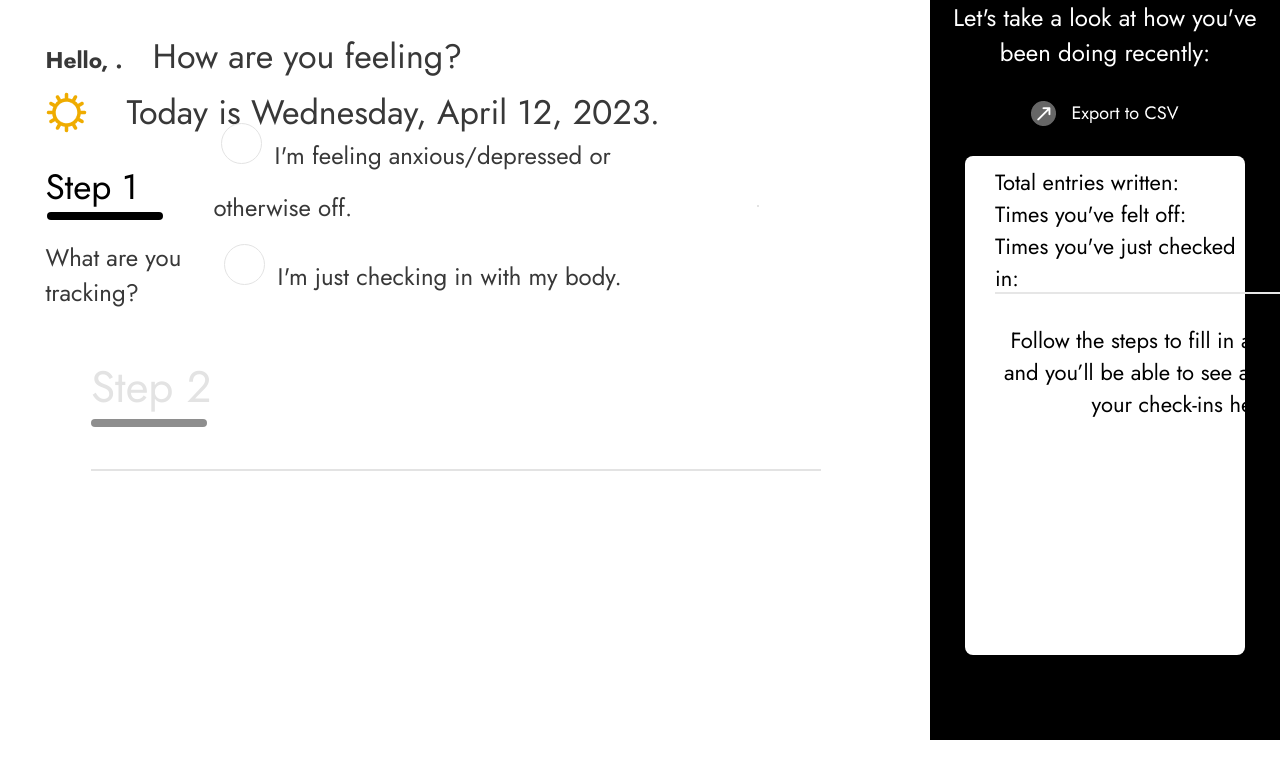
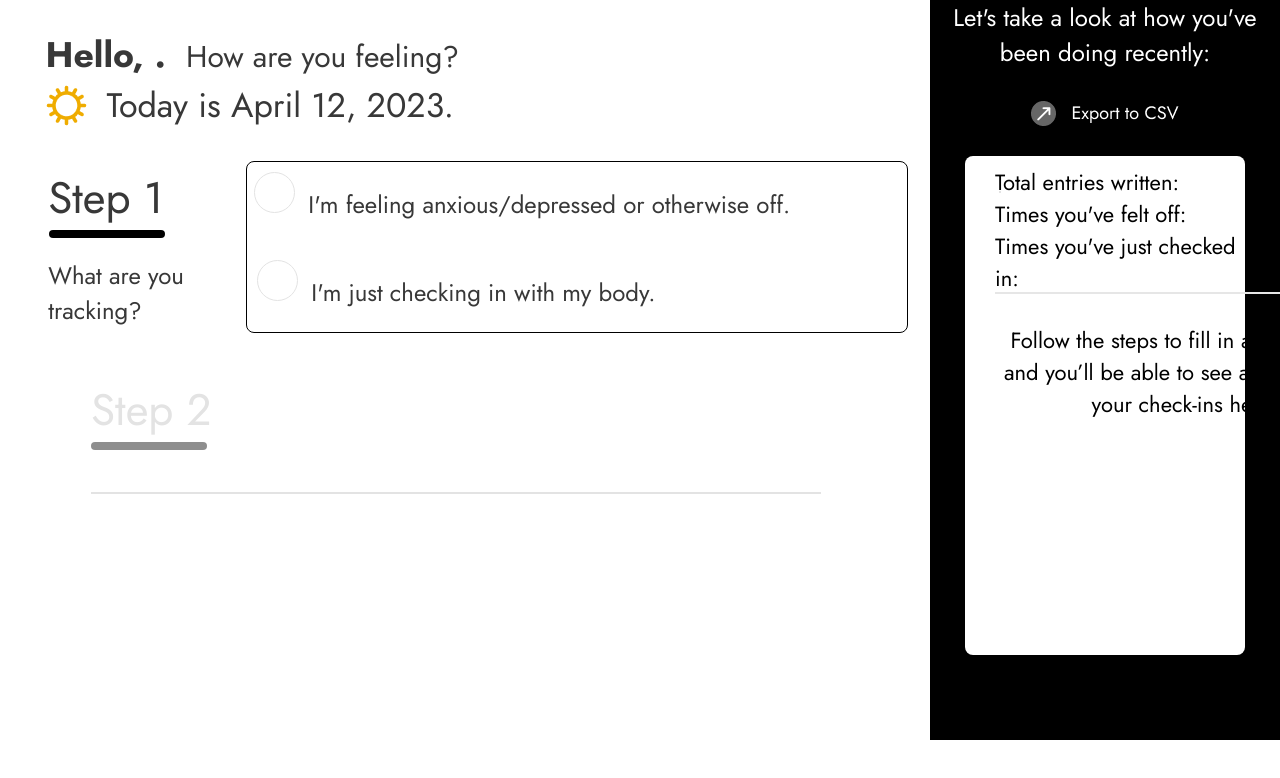
Before and after one commit to isverzh85/mindful-mood, a React (Create React App) app: page /landing-page in a window 1280 px wide. Shown: the top 778 px of the page. Built offline with nearby package versions, Linux system fonts and the light colour scheme.

Commit message:
landing page adjustments

```diff
--- a/src/Pages/Landing/Landing.js
+++ b/src/Pages/Landing/Landing.js
@@ -19,14 +19,11 @@ export const LandingPage = () => {
     const [isRadioSelected, setIsRadioSelected] = useState(false);
     const [selectedFeeling, setSelectedFeeling] = useState('');
 
-
     useEffect(() => {
       const savedName = localStorage.getItem("name");
       if (savedName) {
         setName(savedName);
       }
-      const currentDate = new Date().toLocaleDateString('en-US', { weekday: 'long', year: 'numeric', month: 'long', day: 'numeric' });
-      setDate(currentDate);
       const savedColor = localStorage.getItem("color");
       console.log(savedColor)
       if (savedColor) {
@@ -37,6 +34,15 @@ export const LandingPage = () => {
       if (savedIsAnxiousChecked) {
         setIsAnxiousChecked(savedIsAnxiousChecked === "true");
       }
+    }, []);
+
+    useEffect(() => {
+      const currentDate = new Date();
+      const month = currentDate.toLocaleString('en-US', { month: 'long' });
+      const day = currentDate.toLocaleString('en-US', { day: 'numeric' });
+      const year = currentDate.toLocaleString('en-US', { year: 'numeric' });
+      const formattedDate = `${month} ${day}, ${year}`;
+      setDate(formattedDate);
     }, []);
 
     useEffect(() => {
@@ -108,7 +114,6 @@ export const LandingPage = () => {
     }
   }, [isFinishedWriting]);
 
-
   useEffect(() => {
     const savedWritingFinished = localStorage.getItem("isWritingFinished");
     if (savedWritingFinished) {
@@ -164,9 +169,6 @@ export const LandingPage = () => {
     }
   }, [isAnxiousChecked, feelings]);
 
-
-
-
   return (
 <div className={styles.landingPage}>
   <div className={styles.stepsContainer}>
@@ -208,11 +210,12 @@ export const LandingPage = () => {
                       />
                     <span className={styles.checkingIn}>I'm just checking in with my body.</span>
                  </label>
+
+               </div>
               </div>
               <div className={styles.lineOne}></div>
+
            </div>
-           </div>
-
         <div className={styles.stepTwoContainer}>
           {!isRadioSelected && (
             <div
@@ -221,8 +224,7 @@ export const LandingPage = () => {
             }`}
           >
            Step 2
-  <div
-    className={`${styles.stepTwoUnderline} ${currentStep >= 2 ? "" : styles.grayedOutStep} ${
+          <div className={`${styles.stepTwoUnderline} ${currentStep >= 2 ? "" : styles.grayedOutStep} ${
                   isAnxiousChecked || feelings === "checkingIn" ? "selectedColor" : ""
            }`}
                   style={{ background: currentStep >= 2 ? color : "" }}
@@ -243,7 +245,6 @@ export const LandingPage = () => {
                      Step 3
            <div className={`${styles.stepThreeUnderline} ${currentStep >= 3 ? styles.selectedColor : ""}`}></div>
          </div>
-
       )}
         </div>
       </div>
--- a/src/Pages/Landing/styles.module.scss
+++ b/src/Pages/Landing/styles.module.scss
@@ -3,11 +3,22 @@
   width: 100%;
 }
 
+.stepsContainer {
+  flex: 1;
+}
+
+.greetingContainer {
+  height: 2.4vh;
+  margin-left: 5%;
+  margin-top: 4vh;
+}
+
+
 .step {
   display: flex;
   align-items: center;
   margin-top: 50px;
-  margin-left: 5%;
+  margin-left: 2%;
   font-weight: 400;
   font-size: 4.4vh;
   line-height: 6.4vh;
@@ -17,7 +28,7 @@
    font-family: 'Jost';
    font-style: normal;
    font-weight: 700;
-   font-size: 1.78vw;
+   font-size: 2.78vw;
    line-height: 5.47vh;
    color: #383838;
 }
@@ -25,51 +36,42 @@
 .greetingTwo {
   font-family: 'Jost';
   font-style: normal;
-  margin-left: 30px;
   font-weight: 400;
-  font-size: 34px;
+  font-size: 30px;
   line-height: 49px;
   color: #383838;
+  display: inline-block;
+  width: 310px;
+  height: 49px;
+  margin-left: 20px;
 }
 
 .stepHeader{
+  font-family: 'Jost';
+  font-style: normal;
+  font-weight: 400;
+  font-size: 44px;
+  line-height: 64px;
+  color: #383838;
   display:grid;
   margin-top: 60px;
+  margin-left:30px;
 }
 
-
-
-.stepsContainer {
-  flex: 1;
-}
-
-.greetingContainer {
-  height: 2.4vh;
-  margin-left: 5%;
-  margin-top: 4vh;
-  font-weight: 700;
-  font-size: 4.4vh;
-  line-height: 6.4vh;
-}
-
-
 .radioContainer{
-  display:grid;
+  box-sizing: border-box;
+  display: grid;
+  width: 662px;
+  height: 172px;
+  border: 1px solid var(--underline-color);
+  border-radius: 8px;
+  margin-left:30px;
+  margin-top:60px;
 }
 
 .date{
   vertical-align: middle;
-  margin-left: 30px;
-  height: 49px;
-  font-weight: 400;
-  font-size: 34px;
-  line-height: 49px;
-  color: #383838;
-}
-
-.date {
-  vertical-align: middle;
-  margin-left: 30px;
+  margin-left: 10px;
   height: 49px;
   font-weight: 400;
   font-size: 34px;
@@ -89,6 +91,8 @@
 
 .anxious {
   margin-left: 10px;
+  font-family: 'Jost';
+  font-style: normal;
   font-weight: 400;
   font-size: 24px;
   line-height: 35px;
@@ -138,12 +142,7 @@
 }
 
 .anxietyContainer {
-  // display: flex;
-  // flex-direction: column;
-  // align-items: center;
-  // margin-top: 143px;
   margin-bottom: 30px;
-  // padding: 0 179px;
   border: 1px solid var(--underline-color);
   border-radius: 8px;
 }
@@ -170,9 +169,14 @@
 }
 
 .lineOne {
+  width: 80%;
+  max-width: 890px;
+  height: 0px;
   margin-left: 10%;
   border: 1px solid #e3e3e3;
   transform: rotate(180deg);
+
+
 }
 
 .stepTwo.grayedOutStep {
@@ -201,7 +205,7 @@
   font-weight: 400;
   font-size: 44px;
   line-height: 64px;
-  color: black;
+  color: #8E8E8E;
 }
 
 .lineTwo {
@@ -321,7 +325,6 @@
   }
   .contentContainer{
       width:806px;
-      // display:flex;
   }
 
 .stepOneContainer{
@@ -373,3 +376,10 @@
   display: flex;
   align-items: center;
 }
+
+//   display: flex;
+//   justify-content: center;
+//   align-items: center;
+//   background: #EFAC00;
+//   margin: 4.17%;
+//   height: 100%;
```
Also changed, not shown: src/Pages/Home/Home.js (+0 -7 lines). Lines whose indentation alone changed are shown as unchanged.
